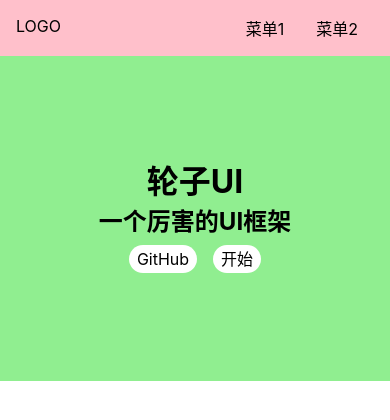
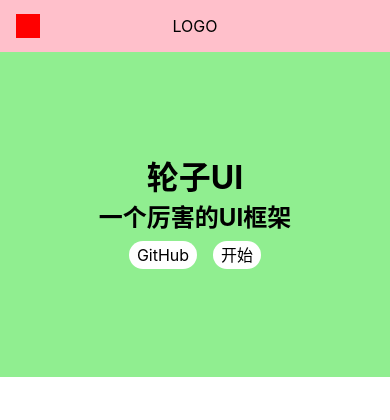
Before and after one commit to limo-chen/vue-lunzi-demo01, a Vue app: page /doc in a window 390 px wide. Shown: the top 420 px of the page. Built offline with nearby package versions, Linux system fonts and the light colour scheme.

Commit message:
完善aside切换逻辑

```diff
--- a/src/App.vue
+++ b/src/App.vue
@@ -8,8 +8,8 @@
 export default {
   name: 'App',
   setup(){
-    const menuVisible = ref(false)
-
+    const witch =document.documentElement.clientWidth
+    const menuVisible = ref(witch <= 300 ? false :true)
     provide('menuVisible',menuVisible)
 
   }
--- a/src/components/Topnav.vue
+++ b/src/components/Topnav.vue
@@ -1,10 +1,11 @@
 <template>
      <div class="topnav">
-    <div class="logo" @click="toggleMenu">LOGO</div>
+    <div class="logo" >LOGO</div>
     <ul class="menu">
       <li>菜单1</li>
       <li>菜单2</li>
     </ul>
+    <span class="toggleAside" @click="toggleMenu"></span>
     </div>
 </template>
 <script lang="ts">
@@ -28,6 +29,8 @@
   padding: 16px;
   position:relative;
 z-index: 10;
+justify-content: center;
+align-items: center;
   > .logo {
     max-width: 6em;
     margin-right: auto;
@@ -40,5 +43,21 @@
       margin: 0 1em;
     }
   }
+  >.toggleAside{
+display: inline-block;
+width: 24px;
+height: 24px;
+background: red;
+position: absolute;
+left: 16px;
+top: 50%;
+transform: translateY(-50%);
+display: none;
+  }
+  @media(max-width:500px){
+      >.menu{display: none;}
+      >.logo{margin:0 auto;}
+      >.toggleAside{display: inline-block;}
+    }
 }
   </style>
--- a/src/views/Doc.vue
+++ b/src/views/Doc.vue
@@ -42,10 +42,6 @@
   background: lightblue;
   width: 150px;
   padding: 16px;
-position: fixed;
-top: 0;
-left: 0;
-padding-top: 70px;
 
   > h2 {
     margin-bottom: 4px;
@@ -55,8 +51,12 @@
       padding: 4px 0;
     }
   }
+  @media (max-width:500px) {
+    position: fixed;
+    top: 0;
+    left: 0;
+    padding-top: 70px;
+  }
 }
-main {
-  overflow: auto;
-}
+
 </style>
```
